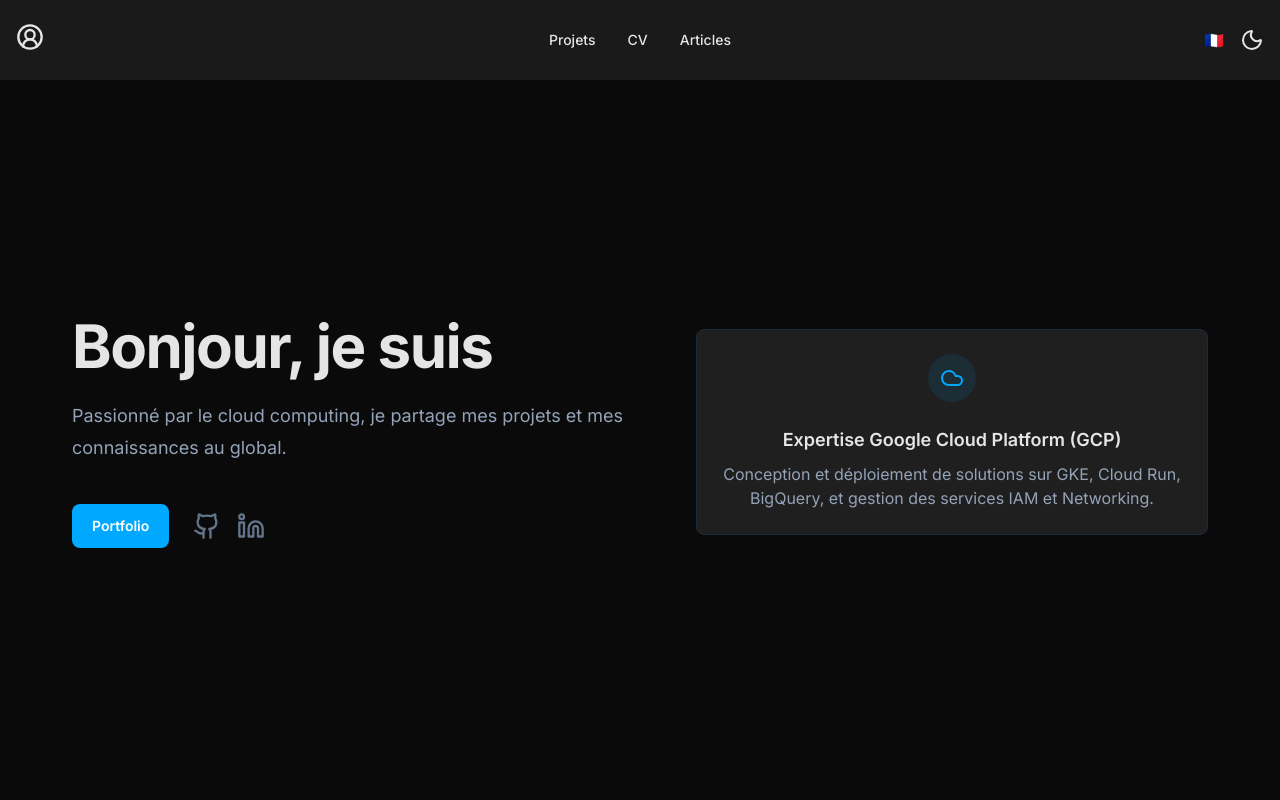
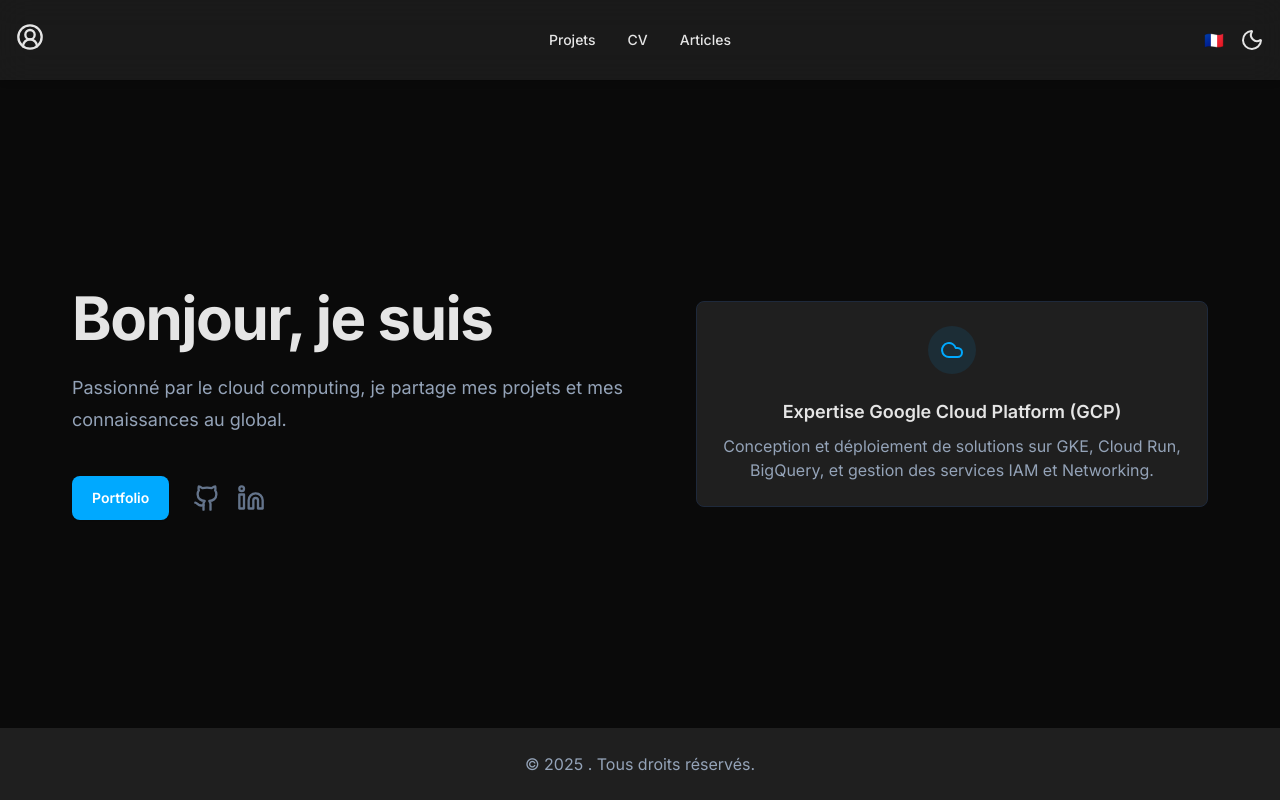
Before and after one commit to PurimuOps/website, a Next.js app: page / in a window 1280 px wide. Shown: the top 800 px of the page. Built offline with nearby package versions, Linux system fonts and the light colour scheme.

Commit message:
fix: removed scrolling on main page

```diff
--- a/src/app/layout.tsx
+++ b/src/app/layout.tsx
@@ -15,19 +15,21 @@ export const metadata: Metadata = {
 export default function RootLayout({
   children,
 }: Readonly<{
-  children: React.Node
+  children: React.ReactNode
 }>) {
   return (
     <html lang="fr" suppressHydrationWarning>
       <body
-        className={`${inter.className} bg-background-light text-foreground-light dark:bg-background-dark dark:text-foreground-dark antialiased transition-colors duration-300`}
+        className={`${inter.className} bg-background-light text-foreground-light dark:bg-background-dark dark:text-foreground-dark antialiased`}
       >
         <Providers>
-          <Header />
-          <main className="container mx-auto min-h-screen px-4 py-8">
-            {children}
-          </main>
-          <Footer />
+          <div className="flex min-h-screen flex-col transition-colors duration-500">
+            <Header />
+            <main className="container mx-auto flex flex-grow px-4 py-8">
+              {children}
+            </main>
+            <Footer />
+          </div>
         </Providers>
       </body>
     </html>
--- a/src/app/page.tsx
+++ b/src/app/page.tsx
@@ -14,7 +14,7 @@ const skills = [
 
 export default function Home() {
   return (
-    <section className="flex min-h-[calc(100vh-160px)] flex-col items-center justify-center p-4 md:flex-row md:space-x-12">
+    <section className="flex w-full flex-col items-center justify-center md:flex-row md:space-x-12">
       {/* Colonne de Gauche : Texte de présentation */}
       <div className="w-full max-w-xl text-center md:text-left">
         <h1 className="text-4xl font-bold tracking-tight text-foreground-light dark:text-foreground-dark sm:text-5xl lg:text-6xl">
```
